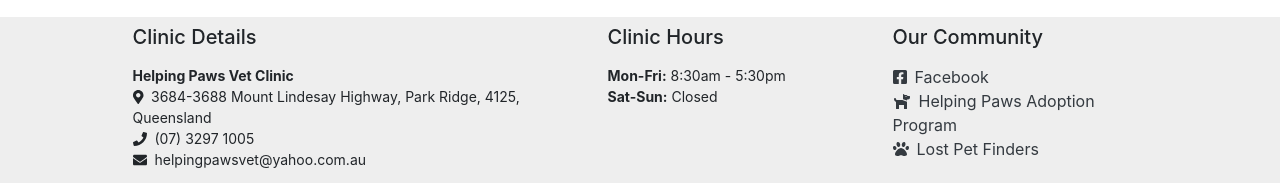
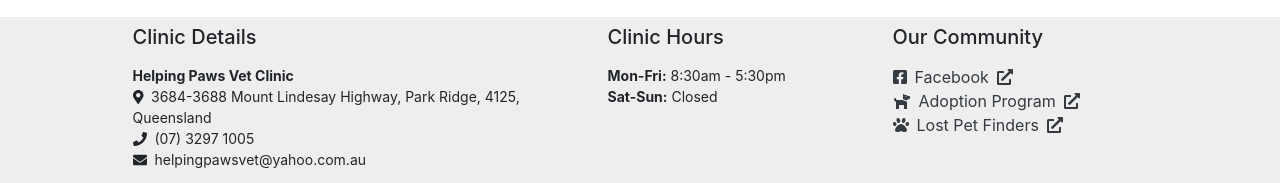
Before and after one commit to jaykay98/Helping-Paws-Project, a Vue app: page / in a window 1280 px wide. Shown: the part 593-776 px from the top of the page. Built offline with nearby package versions, Linux system fonts and the light colour scheme; no server answers; what v-gallery would draw is missing.

Commit message:
Updated Footer

```diff
--- a/src/components/Footer.vue
+++ b/src/components/Footer.vue
@@ -32,6 +32,7 @@
             class="text-dark"
           >
             <fa-icon class="mr-2" :icon="['fab', 'facebook-square']" />Facebook
+            <fa-icon class="ml-1 xs" :icon="['fas', 'external-link-alt']" />
           </a>
           <br />
           <a
@@ -41,7 +42,8 @@
             rel="noopener noreferrer"
             class="text-dark"
           >
-            <fa-icon class="mr-2" :icon="['fas', 'dog']" />Helping Paws Adoption Program
+            <fa-icon class="mr-2" :icon="['fas', 'dog']" />Adoption Program
+            <fa-icon class="ml-1 xs" :icon="['fas', 'external-link-alt']" />
           </a>
           <br />
           <a
@@ -52,6 +54,7 @@
             class="text-dark"
           >
             <fa-icon class="mr-2" :icon="['fas', 'paw']" />Lost Pet Finders
+            <fa-icon class="ml-1 xs" :icon="['fas', 'external-link-alt']" />
           </a>
         </b-col>
       </div>
```
